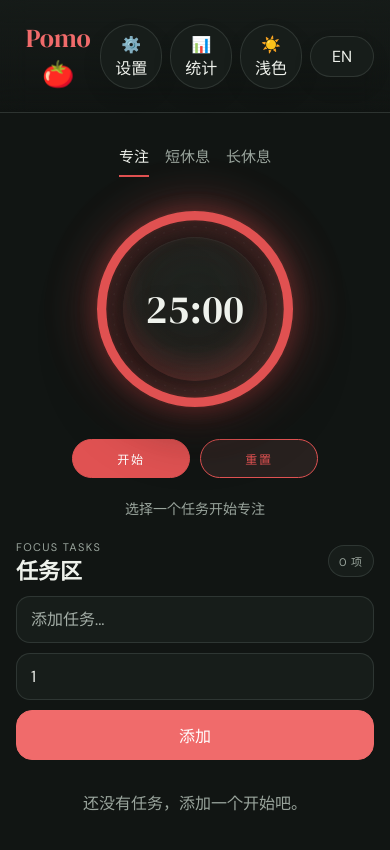
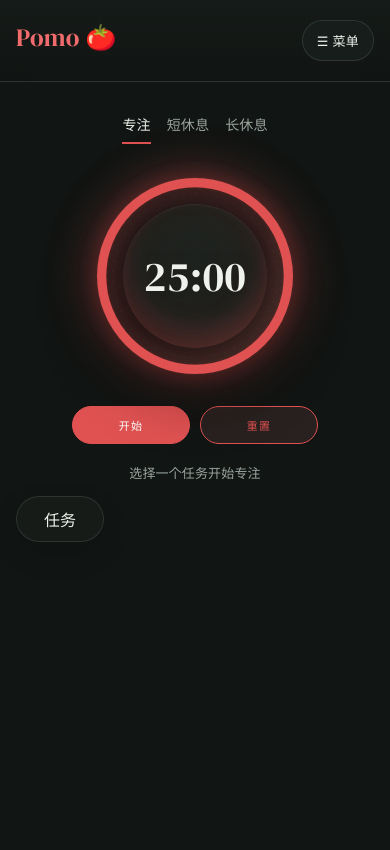
Before and after one commit to bravewang1900/pomo-timer, a React (Vite) app: page / in a window 390 px wide. Shown: the top 850 px of the page. Built offline with nearby package versions, Linux system fonts and the light colour scheme.

Commit message:
Optimize UI design

```diff
--- a/src/App.css
+++ b/src/App.css
@@ -4,6 +4,10 @@
   transition:
     opacity 0.3s ease,
     max-height 0.3s ease;
+}
+
+.taskListToggle {
+  display: none;
 }
 
 .taskListShellVisible {
@@ -17,3 +21,50 @@
   max-height: 0;
   pointer-events: none;
 }
+
+@media (max-width: 480px) {
+  .taskListToggle {
+    display: inline-flex;
+    align-self: center;
+    justify-content: center;
+    align-items: center;
+    border: 1px solid var(--color-border);
+    background: color-mix(in srgb, var(--color-surface-strong) 88%, transparent);
+    color: var(--color-text);
+    border-radius: 999px;
+    min-width: 88px;
+    padding: 10px 16px;
+    margin-top: 12px;
+    margin-left: auto;
+    margin-right: auto;
+    cursor: pointer;
+    transition:
+      border-color 0.18s ease,
+      background-color 0.18s ease,
+      box-shadow 0.18s ease,
+      transform 0.15s ease;
+    backdrop-filter: blur(12px);
+    box-shadow: 0 12px 30px rgba(0, 0, 0, 0.12);
+  }
+
+  .taskListToggle:hover {
+    border-color: var(--color-primary);
+    background: color-mix(in srgb, var(--color-surface) 92%, transparent);
+  }
+
+  .taskListToggle:active {
+    transform: translateY(1px);
+  }
+
+  .taskListShellVisible.taskListShellCollapsed {
+    max-height: 0;
+    opacity: 0;
+    pointer-events: none;
+  }
+
+  .taskListShellVisible.taskListShellExpanded {
+    max-height: 720px;
+    opacity: 1;
+    pointer-events: auto;
+  }
+}
--- a/src/App.jsx
+++ b/src/App.jsx
@@ -17,6 +17,8 @@ const COPY = {
       stats: '📊 统计',
       themeDark: '🌙 深色',
       themeLight: '☀️ 浅色',
+      menu: '☰ 菜单',
+      closeMenu: '✕ 关闭',
       language: 'EN',
     },
     timer: {
@@ -34,7 +36,8 @@ const COPY = {
     },
     tasks: {
       eyebrow: 'Focus Tasks',
-      title: '任务区',
+      title: '',
+      toggle: '任务',
       count: (count) => `${count} 项`,
       placeholder: '添加任务...',
       add: '添加',
@@ -68,6 +71,8 @@ const COPY = {
       stats: '📊 Stats',
       themeDark: '🌙 Dark',
       themeLight: '☀️ Light',
+      menu: '☰ Menu',
+      closeMenu: '✕ Close',
       language: '中文',
     },
     timer: {
@@ -85,7 +90,8 @@ const COPY = {
     },
     tasks: {
       eyebrow: 'Focus Tasks',
-      title: 'Tasks',
+      title: '',
+      toggle: 'Tasks',
       count: (count) => `${count} items`,
       placeholder: 'Add a task...',
       add: 'Add',
@@ -120,6 +126,7 @@ function App() {
   const [isStatsView, setIsStatsView] = useState(false)
   const [locale, setLocale] = useState('zh')
   const [theme, setTheme] = useState(() => localStorage.getItem('theme') ?? 'dark')
+  const [isTaskListExpanded, setIsTaskListExpanded] = useState(false)
   const { settings, updateSettings } = useSettings()
   const { history, todayCount, recordPomo } = useHistory()
   const {
@@ -155,6 +162,26 @@ function App() {
     document.documentElement.dataset.theme = theme
     localStorage.setItem('theme', theme)
   }, [theme])
+
+  useEffect(() => {
+    const mediaQuery = window.matchMedia('(min-width: 481px)')
+
+    const handleViewportChange = (event) => {
+      if (event.matches) {
+        setIsTaskListExpanded(true)
+      } else {
+        setIsTaskListExpanded(false)
+      }
+    }
+
+    handleViewportChange(mediaQuery)
+
+    mediaQuery.addEventListener('change', handleViewportChange)
+
+    return () => {
+      mediaQuery.removeEventListener('change', handleViewportChange)
+    }
+  }, [])
 
   useEffect(() => {
     const handleKeyDown = (event) => {
@@ -223,10 +250,21 @@ function App() {
             labels={copy.timer}
             {...timer}
           />
+          {timer.mode === 'work' ? (
+            <button
+              type="button"
+              className="taskListToggle"
+              onClick={() => {
+                setIsTaskListExpanded((current) => !current)
+              }}
+            >
+              {copy.tasks.toggle}
+            </button>
+          ) : null}
           <div
             className={`taskListShell ${
               timer.mode === 'work' ? 'taskListShellVisible' : 'taskListShellHidden'
-            }`}
+            } ${isTaskListExpanded ? 'taskListShellExpanded' : 'taskListShellCollapsed'}`}
           >
             <TaskList
               tasks={tasks}
--- a/src/components/Layout/Layout.jsx
+++ b/src/components/Layout/Layout.jsx
@@ -1,3 +1,4 @@
+import { useState } from 'react'
 import styles from './Layout.module.css'
 
 function Layout({
@@ -9,42 +10,90 @@ function Layout({
   onToggleTheme,
   onToggleLanguage,
 }) {
+  const [isMenuOpen, setIsMenuOpen] = useState(false)
+
+  const handleAction = (callback) => {
+    callback()
+    setIsMenuOpen(false)
+  }
+
   return (
     <div className={styles.layout}>
       <header className={styles.header}>
         <button type="button" className={styles.logoButton} onClick={onGoHome}>
           <span className={styles.logo}>Pomo 🍅</span>
         </button>
+        <button
+          type="button"
+          className={styles.menuButton}
+          onClick={() => {
+            setIsMenuOpen((current) => !current)
+          }}
+        >
+          {isMenuOpen ? labels.closeMenu : labels.menu}
+        </button>
         <div className={styles.actions}>
           <button
             type="button"
             className={styles.iconButton}
-            onClick={onOpenSettings}
+            onClick={() => handleAction(onOpenSettings)}
           >
             {labels.settings}
           </button>
           <button
             type="button"
             className={styles.iconButton}
-            onClick={onToggleStats}
+            onClick={() => handleAction(onToggleStats)}
           >
             {labels.stats}
           </button>
           <button
             type="button"
             className={styles.iconButton}
-            onClick={onToggleTheme}
+            onClick={() => handleAction(onToggleTheme)}
           >
             {labels.theme}
           </button>
           <button
             type="button"
             className={`${styles.iconButton} ${styles.languageButton}`}
-            onClick={onToggleLanguage}
+            onClick={() => handleAction(onToggleLanguage)}
           >
             {labels.language}
           </button>
         </div>
+        {isMenuOpen ? (
+          <div className={styles.mobileMenu}>
+            <button
+              type="button"
+              className={styles.mobileMenuButton}
+              onClick={() => handleAction(onOpenSettings)}
+            >
+              {labels.settings}
+            </button>
+            <button
+              type="button"
+              className={styles.mobileMenuButton}
+              onClick={() => handleAction(onToggleStats)}
+            >
+              {labels.stats}
+            </button>
+            <button
+              type="button"
+              className={styles.mobileMenuButton}
+              onClick={() => handleAction(onToggleTheme)}
+            >
+              {labels.theme}
+            </button>
+            <button
+              type="button"
+              className={styles.mobileMenuButton}
+              onClick={() => handleAction(onToggleLanguage)}
+            >
+              {labels.language}
+            </button>
+          </div>
+        ) : null}
       </header>
       <main className={styles.main}>{children}</main>
     </div>
--- a/src/components/Layout/Layout.module.css
+++ b/src/components/Layout/Layout.module.css
@@ -5,6 +5,8 @@
 }
 
 .header {
+  position: relative;
+  z-index: 30;
   display: flex;
   align-items: center;
   justify-content: space-between;
@@ -19,6 +21,7 @@
   font-family: var(--font-display);
   font-size: 32px;
   font-weight: 400;
+  letter-spacing: 0.01em;
   color: var(--color-primary);
 }
 
@@ -44,6 +47,23 @@
   gap: 12px;
 }
 
+.menuButton {
+  display: none;
+  border: 1px solid var(--color-border);
+  background-color: var(--color-surface-strong);
+  color: var(--color-text);
+  border-radius: 999px;
+  padding: 10px 14px;
+  font: inherit;
+  font-size: 13px;
+  letter-spacing: 0.02em;
+  cursor: pointer;
+}
+
+.mobileMenu {
+  display: none;
+}
+
 .iconButton {
   border: 1px solid var(--color-border);
   background-color: var(--color-surface-strong);
@@ -51,6 +71,8 @@
   border-radius: 999px;
   padding: 10px 16px;
   font: inherit;
+  font-size: 13px;
+  letter-spacing: 0.02em;
   cursor: pointer;
   transition:
     border-color 0.15s ease,
@@ -85,18 +107,52 @@
 @media (max-width: 480px) {
   .header {
     padding: 20px 16px;
+    align-items: flex-start;
   }
 
   .logo {
-    font-size: 26px;
+    font-size: 25px;
   }
 
   .actions {
-    gap: 8px;
+    display: none;
   }
 
-  .iconButton {
-    padding: 9px 12px;
+  .menuButton {
+    display: inline-flex;
+    align-items: center;
+    justify-content: center;
+    gap: 6px;
+  }
+
+  .mobileMenu {
+    position: absolute;
+    top: calc(100% + 10px);
+    right: 16px;
+    z-index: 60;
+    display: flex;
+    flex-direction: column;
+    gap: 8px;
+    min-width: 168px;
+    padding: 10px;
+    border: 1px solid var(--color-border);
+    border-radius: 18px;
+    background: color-mix(in srgb, var(--color-surface-strong) 92%, transparent);
+    box-shadow: 0 18px 48px rgba(0, 0, 0, 0.22);
+    backdrop-filter: blur(16px);
+  }
+
+  .mobileMenuButton {
+    border: 1px solid var(--color-border);
+    background: var(--color-surface);
+    color: var(--color-text);
+    border-radius: 14px;
+    padding: 10px 12px;
+    text-align: left;
+    font: inherit;
+    font-size: 13px;
+    letter-spacing: 0.01em;
+    cursor: pointer;
   }
 
   .main {
--- a/src/components/TaskList/TaskList.jsx
+++ b/src/components/TaskList/TaskList.jsx
@@ -28,7 +28,7 @@ function TaskList({
       <div className={styles.header}>
         <div>
           <p className={styles.eyebrow}>{labels.eyebrow}</p>
-          <h2 className={styles.title}>{labels.title}</h2>
+          {labels.title ? <h2 className={styles.title}>{labels.title}</h2> : null}
         </div>
         <div className={styles.countBadge}>{labels.count(tasks.length)}</div>
       </div>
--- a/src/components/TaskList/TaskList.module.css
+++ b/src/components/TaskList/TaskList.module.css
@@ -8,24 +8,28 @@
 
 .header {
   display: flex;
-  align-items: flex-start;
+  align-items: center;
   justify-content: space-between;
   gap: 12px;
 }
 
 .eyebrow {
-  margin: 0 0 6px;
+  margin: 0;
   color: var(--color-text-light);
   font-size: 11px;
-  letter-spacing: 0.12em;
+  font-weight: 600;
+  letter-spacing: 0.14em;
   text-transform: uppercase;
+  line-height: 1;
+  opacity: 0.92;
 }
 
 .title {
   margin: 0;
   font-family: var(--font-display);
   font-size: 24px;
-  line-height: 1;
+  line-height: 0.98;
+  letter-spacing: 0.01em;
   color: var(--color-text);
 }
 
@@ -35,8 +39,9 @@
   background: var(--color-surface);
   border: 1px solid var(--color-border);
   color: var(--color-text-light);
-  font-size: 11px;
-  letter-spacing: 0.08em;
+  font-size: 10px;
+  font-weight: 500;
+  letter-spacing: 0.12em;
   white-space: nowrap;
   backdrop-filter: blur(10px);
 }
@@ -56,6 +61,8 @@
   padding: 12px 14px;
   background: var(--color-surface);
   color: var(--color-text);
+  font-size: 14px;
+  line-height: 1.4;
   transition:
     border-color 0.18s ease,
     background-color 0.18s ease,
@@ -80,6 +87,9 @@
   color: #fff;
   border-radius: 14px;
   padding: 12px 16px;
+  font-size: 13px;
+  font-weight: 500;
+  letter-spacing: 0.02em;
   cursor: pointer;
   transition:
     transform 0.15s ease,
@@ -131,6 +141,9 @@
   color: var(--color-text);
   cursor: pointer;
   font: inherit;
+  font-size: 15px;
+  line-height: 1.35;
+  letter-spacing: 0.005em;
   text-align: left;
   transition: color 0.15s ease;
 }
@@ -143,8 +156,9 @@
 .progress {
   margin-top: 4px;
   color: var(--color-text-light);
-  font-size: 13px;
-  letter-spacing: 0.02em;
+  font-size: 12px;
+  letter-spacing: 0.03em;
+  line-height: 1.4;
 }
 
 .deleteButton {
@@ -153,6 +167,8 @@
   color: var(--color-text);
   border-radius: 999px;
   padding: 8px 12px;
+  font-size: 12px;
+  letter-spacing: 0.01em;
   cursor: pointer;
   transition:
     border-color 0.15s ease,
@@ -164,6 +180,8 @@
   margin: 0;
   padding: 16px 8px;
   color: var(--color-text-light);
+  font-size: 14px;
+  line-height: 1.6;
   text-align: center;
 }
 
@@ -203,7 +221,7 @@
   }
 
   .title {
-    font-size: 22px;
+    font-size: 20px;
   }
 
   .composer {
--- a/src/components/Timer/Timer.module.css
+++ b/src/components/Timer/Timer.module.css
@@ -17,7 +17,9 @@
   background: transparent;
   color: var(--color-text-light);
   font-family: var(--font-body);
-  font-size: 16px;
+  font-size: 15px;
+  font-weight: 500;
+  letter-spacing: 0.01em;
   cursor: pointer;
   padding: 0 0 10px;
   transition: 0.15s ease;
@@ -239,11 +241,11 @@
 
 .time {
   font-family: var(--font-display);
-  font-size: 52px;
+  font-size: 54px;
   font-variant-numeric: tabular-nums;
   color: var(--color-text);
-  letter-spacing: 0.02em;
-  line-height: 1;
+  letter-spacing: 0.015em;
+  line-height: 0.96;
   transition:
     color 260ms ease,
     opacity 260ms ease,
@@ -324,8 +326,8 @@
   border-radius: 28px;
   font-family: 'Noto Sans SC', sans-serif;
   font-size: 12px;
-  font-weight: 400;
-  letter-spacing: 2.2px;
+  font-weight: 500;
+  letter-spacing: 1.4px;
   text-align: center;
   border: 1.5px solid transparent;
   cursor: pointer;
@@ -387,7 +389,9 @@
   margin: 0;
   color: var(--color-text-light);
   font-family: var(--font-body);
-  font-size: 14px;
+  font-size: 13px;
+  letter-spacing: 0.01em;
+  line-height: 1.5;
 }
 
 @keyframes pulseBreath {
@@ -525,7 +529,7 @@
   }
 
   .tab {
-    font-size: 15px;
+    font-size: 14px;
   }
 
   .progress,
@@ -555,7 +559,7 @@
   }
 
   .time {
-    font-size: 40px;
+    font-size: 42px;
   }
 
   .controls {
@@ -567,7 +571,7 @@
   .btn {
     min-width: 118px;
     padding: 10px 18px;
-    font-size: 12px;
-    letter-spacing: 1.8px;
+    font-size: 11px;
+    letter-spacing: 1.2px;
   }
 }
```
